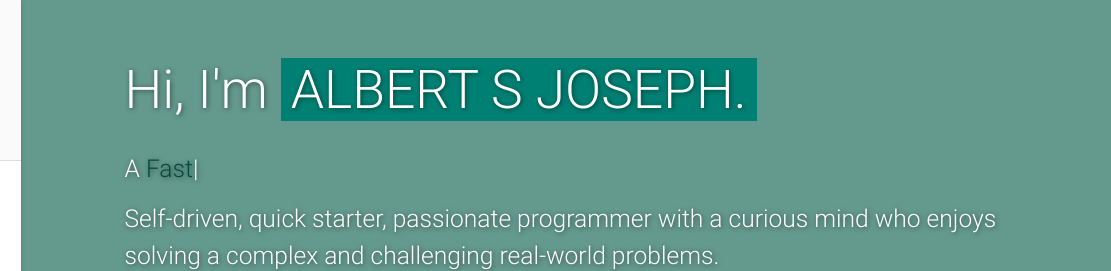
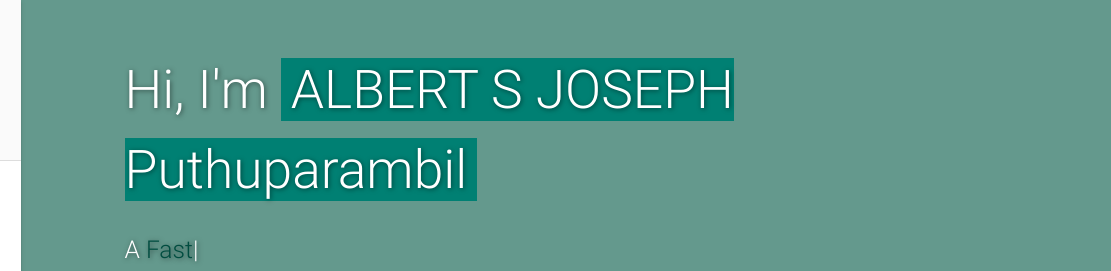
Before and after one commit to Albertsjos/portfolio, a plain HTML site: page index.html in a window 1280 px wide. Shown: the top 271 px of the page, 169-1280 px from the left. Drawn offline with nearby package versions, Linux system fonts and the light colour scheme.

Commit message:
update name

```diff
--- a/index.html
+++ b/index.html
@@ -209,7 +209,7 @@
         <div class="col-md-9">
           <div class="content section-padding valign" style="margin-left: 10%; margin-top: 50px;">
             <div class="caption">
-              <h2>Hi, I'm <span class="teal">ALBERT S JOSEPH.</span></h2>
+              <h2>Hi, I'm <span class="teal">ALBERT S JOSEPH Puthuparambil</span></h2>
               <h5 style="color:#fff">A <span class="typing" style="font-weight: 300; color:#004d40"></span></h5>
               <!-- <h5 style="color:#00796b">A <span class="typing" style="font-weight: 300; color:#fff"></span></h5> -->
               <h5>Self-driven, quick starter, passionate programmer with a curious mind who enjoys solving a complex and challenging real-world problems.</h5>
```
